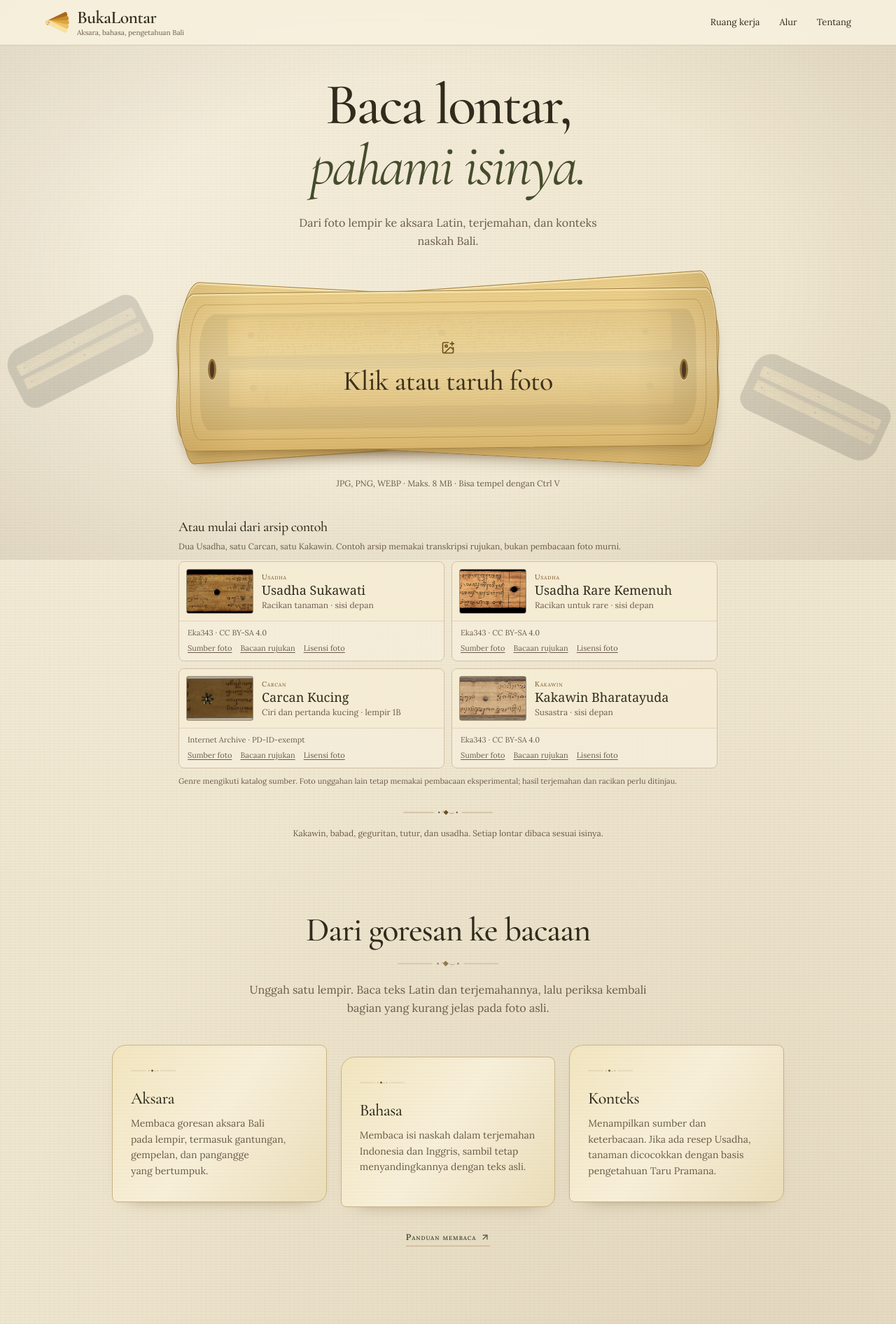
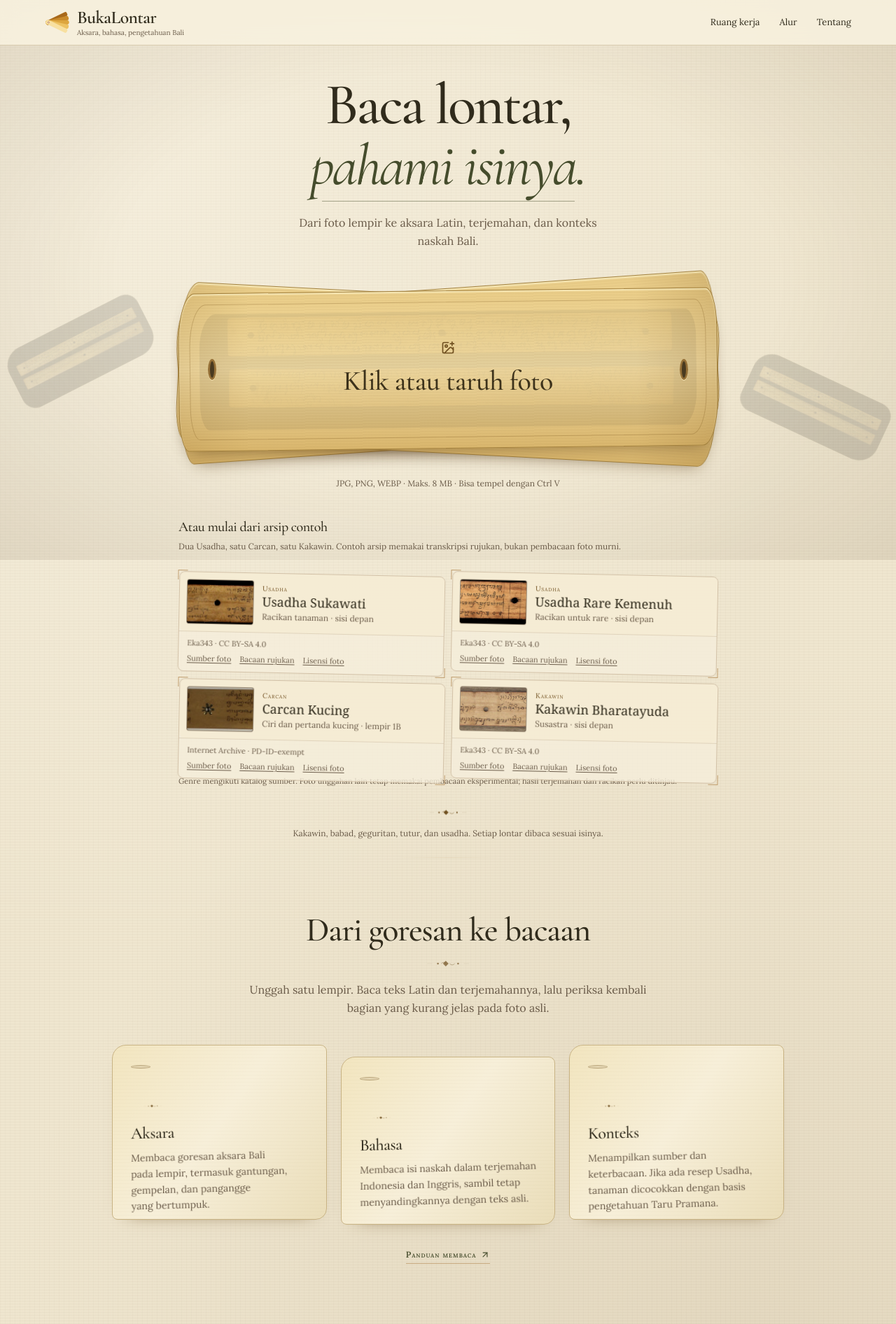
Before and after one commit to 0xMinomus/bukalontar, a React (Vite) app in the folder apps/web/: page / in a window 1280 px wide. Shown: the top 1892 px of the page at 70% size. Built offline with nearby package versions, Linux system fonts and the light colour scheme; a web font is replaced by a local one.

Commit message:
feat(web): add manuscript-inspired scroll and material motion

```diff
--- a/apps/web/src/components/ornament.tsx
+++ b/apps/web/src/components/ornament.tsx
@@ -6,7 +6,7 @@ export function Ornament({ className }: { className?: string }) {
       viewBox="0 0 180 16"
       fill="none"
       aria-hidden="true"
-      className={cn('h-4 w-40 text-brass', className)}
+      className={cn('folio-ornament h-4 w-40 text-brass', className)}
     >
       <path d="M0 8h62" stroke="currentColor" strokeWidth="1" opacity=".55" />
       <path d="M118 8h62" stroke="currentColor" strokeWidth="1" opacity=".55" />
--- a/apps/web/src/components/sample-picker.tsx
+++ b/apps/web/src/components/sample-picker.tsx
@@ -27,7 +27,7 @@ export function SamplePicker({
         {samples.map((sample) => {
           const busy = busyId === sample.id
           return (
-            <div key={sample.id} className="rounded-lg border border-border bg-card/80">
+            <div key={sample.id} className="archive-specimen rounded-lg border border-border bg-card/80">
               <button
                 type="button"
                 onClick={() => onSelect(sample)}
--- a/apps/web/src/index.css
+++ b/apps/web/src/index.css
@@ -524,6 +524,211 @@ input { accent-color: var(--primary); caret-color: var(--foreground); }
   .lontar-dropzone:hover .lempir-middle { transform: rotate(3deg); }
 }
 
+/* Motion follows the material: fanned leaves, engraved rules, and archive mounts.
+   Scroll timelines are progressive enhancement; the resting page stays readable. */
+.hero-copy h1 em { position: relative; }
+.hero-copy h1 em::after {
+  position: absolute;
+  right: 4%;
+  bottom: 3px;
+  left: 4%;
+  height: 1px;
+  background: currentColor;
+  opacity: 0.32;
+  content: '';
+  transform-origin: left;
+}
+.lontar-dropzone::after {
+  position: absolute;
+  inset: 12px 0;
+  z-index: 1;
+  border-radius: 24px;
+  background: linear-gradient(110deg, transparent 25%, rgb(255 250 218 / 0.4) 48%, transparent 70%);
+  pointer-events: none;
+  opacity: 0;
+  content: '';
+  transform: translateX(-35%);
+}
+.lontar-upload-content > svg {
+  transition: transform 320ms cubic-bezier(0.16, 1, 0.3, 1);
+}
+.archive-specimen {
+  position: relative;
+  isolation: isolate;
+  transition: transform 360ms cubic-bezier(0.16, 1, 0.3, 1), box-shadow 360ms ease;
+}
+.archive-specimen::before,
+.archive-specimen::after {
+  position: absolute;
+  z-index: 1;
+  width: 14px;
+  height: 14px;
+  opacity: 0.65;
+  pointer-events: none;
+  content: '';
+  transition: transform 300ms cubic-bezier(0.16, 1, 0.3, 1);
+}
+.archive-specimen::before {
+  top: -3px;
+  left: -3px;
+  border-top: 1px solid var(--brass);
+  border-left: 1px solid var(--brass);
+}
+.archive-specimen::after {
+  right: -3px;
+  bottom: -3px;
+  border-right: 1px solid var(--brass);
+  border-bottom: 1px solid var(--brass);
+}
+.archive-specimen img {
+  transition: transform 600ms cubic-bezier(0.16, 1, 0.3, 1);
+}
+.reading-leaves { position: relative; perspective: 1200px; }
+.reading-leaf {
+  position: relative;
+  transform-origin: 50% 12%;
+}
+.reading-leaf::before {
+  display: block;
+  width: 28px;
+  height: 5px;
+  margin-bottom: 20px;
+  border: 1px solid rgb(112 80 32 / 0.35);
+  border-radius: 50%;
+  background: rgb(112 80 32 / 0.12);
+  content: '';
+}
+.reading-leaf > article > .folio-ornament {
+  transition: transform 400ms cubic-bezier(0.16, 1, 0.3, 1);
+}
+.reading-section::before {
+  position: absolute;
+  top: 0;
+  left: 12%;
+  width: 76%;
+  height: 1px;
+  background: linear-gradient(90deg, transparent, var(--brass), transparent);
+  opacity: 0.45;
+  content: '';
+  transform-origin: center;
+}
+.about-folio figure > div { position: relative; }
+.about-folio figure > div::after {
+  position: absolute;
+  inset: 7px;
+  border: 1px solid rgb(246 238 219 / 0.35);
+  pointer-events: none;
+  content: '';
+}
+.folio-ornament path { transform-box: fill-box; transform-origin: center; }
+.folio-ornament path:first-child { transform-origin: right; }
+.folio-ornament path:nth-child(2) { transform-origin: left; }
+
+@keyframes leaf-light {
+  0% { opacity: 0; transform: translateX(-35%); }
+  35% { opacity: 1; }
+  100% { opacity: 0; transform: translateX(35%); }
+}
+@keyframes ink-rule {
+  from { transform: scaleX(0.15); opacity: 0.12; }
+  to { transform: scaleX(1); opacity: 0.45; }
+}
+@keyframes margin-leaf-left {
+  from { transform: translate(0, 0) rotate(-27deg); }
+  to { transform: translate(-45px, 60px) rotate(-43deg); }
+}
+@keyframes margin-leaf-right {
+  from { transform: translate(0, 0) rotate(25deg); }
+  to { transform: translate(45px, 45px) rotate(40deg); }
+}
+@keyframes stack-open-back {
+  from { translate: 0 0; rotate: 0deg; }
+  to { translate: -18px -22px; rotate: -4deg; }
+}
+@keyframes stack-open-middle {
+  from { translate: 0 0; rotate: 0deg; }
+  to { translate: 14px 20px; rotate: 3deg; }
+}
+@keyframes leaf-unfold {
+  from { transform: perspective(1000px) rotateX(9deg) rotate(-1.5deg) translateY(22px); }
+  to { transform: perspective(1000px) rotateX(0) rotate(0) translateY(0); }
+}
+@keyframes archive-settle {
+  from { transform: translateY(18px) rotate(1.2deg); }
+  to { transform: translateY(0) rotate(0); }
+}
+@keyframes photograph-settle {
+  from { transform: translateY(20px) rotate(-3deg); }
+  to { transform: translateY(0) rotate(0); }
+}
+
+@media (hover: hover) and (pointer: fine) {
+  .lontar-dropzone:hover::after { animation: leaf-light 900ms ease-out; }
+  .lontar-dropzone:hover .lempir-back { transform: rotate(-7deg) translate(-8px, -13px); }
+  .lontar-dropzone:hover .lempir-middle { transform: rotate(5deg) translate(5px, 14px); }
+  .lontar-dropzone:hover .lontar-upload-content > svg { transform: translateY(-4px) rotate(-8deg); }
+  .archive-specimen:hover {
+    box-shadow: 0 14px 24px -20px rgb(77 48 13 / 0.55);
+  }
+  .archive-specimen:hover img { transform: scale(1.09) rotate(-1deg); }
+  .archive-specimen:hover::before { transform: translate(-2px, -2px); }
+  .archive-specimen:hover::after { transform: translate(2px, 2px); }
+  .reading-leaf:hover > article > .folio-ornament { transform: translateX(5px); }
+}
+
+@supports (animation-timeline: view()) {
+  @media (prefers-reduced-motion: no-preference) {
+    .upload-scene { view-timeline-name: --lontar-scene; }
+    .lempir-back {
+      animation: stack-open-back linear both;
+      animation-timeline: --lontar-scene;
+      animation-range: exit 0% exit 100%;
+    }
+    .lempir-middle {
+      animation: stack-open-middle linear both;
+      animation-timeline: --lontar-scene;
+      animation-range: exit 0% exit 100%;
+    }
+    .scene-leaf-left {
+      animation: margin-leaf-left linear both;
+      animation-timeline: --lontar-scene;
+      animation-range: exit 0% exit 100%;
+    }
+    .scene-leaf-right {
+      animation: margin-leaf-right linear both;
+      animation-timeline: --lontar-scene;
+      animation-range: exit 0% exit 100%;
+    }
+    .hero-copy h1 em::after {
+      animation: ink-rule linear both;
+      animation-timeline: view();
+      animation-range: entry 0% entry 100%;
+    }
+    .archive-specimen {
+      animation: archive-settle linear both;
+      animation-timeline: view();
+      animation-range: entry 0% entry 85%;
+    }
+    .reading-leaf article {
+      animation: leaf-unfold linear both;
+      animation-timeline: view();
+      animation-range: entry 0% entry 100%;
+    }
+    .reading-section::before,
+    .folio-ornament path:first-child,
+    .folio-ornament path:nth-child(2) {
+      animation: ink-rule linear both;
+      animation-timeline: view();
+      animation-range: entry 0% entry 100%;
+    }
+    .about-folio figure > div {
+      animation: photograph-settle linear both;
+      animation-timeline: view();
+      animation-range: entry 0% entry 100%;
+    }
+  }
+}
+
 
 @keyframes tab-in {
   from {
@@ -567,10 +772,17 @@ input { accent-color: var(--primary); caret-color: var(--foreground); }
     transition-duration: 0.01ms !important;
     transition-delay: 0ms !important;
     scroll-behavior: auto !important;
+    animation-name: none !important;
   }
 
   .reveal, .reveal[data-reveal='pending'] {
     opacity: 1;
+    transform: none;
+  }
+  .reading-leaf:hover > article > .folio-ornament,
+  .archive-specimen:hover img,
+  .about-folio figure:hover img,
+  .lontar-dropzone:hover .lontar-upload-content > svg {
     transform: none;
   }
 }
```
Also changed, not shown: 1 other file (tests, documents, lock files or other folders).
